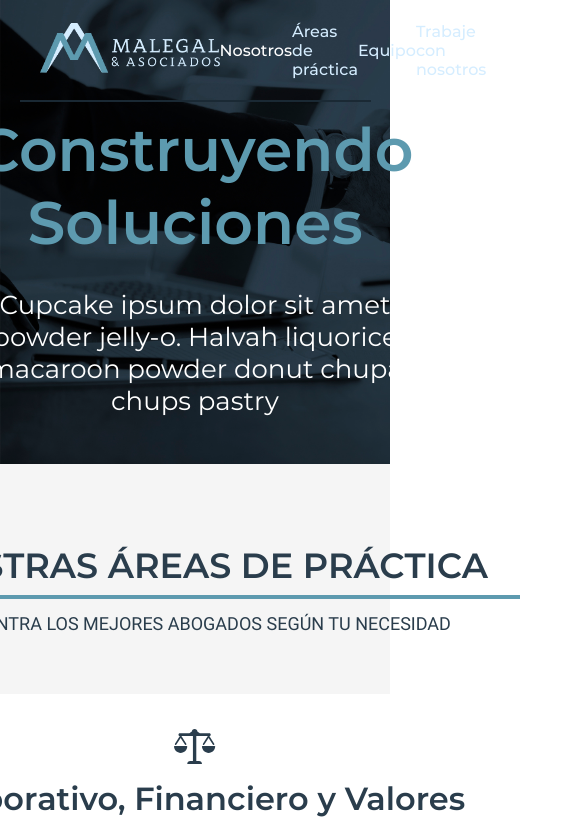
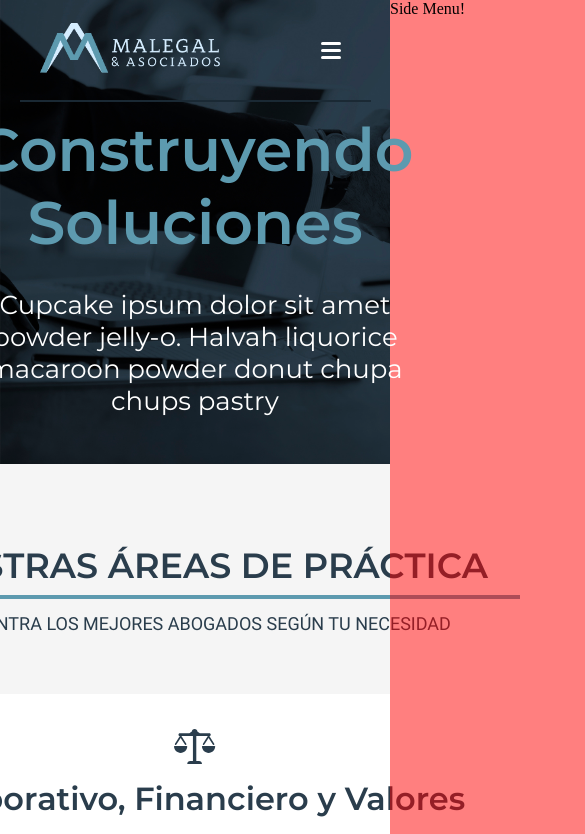
Before and after one commit to fcor/malegal, a React (Create React App) app: page / in a window 390 px wide. Shown: the top 834 px of the page, 585 px wide, since content can reach past the window. Built offline with nearby package versions, Linux system fonts and the light colour scheme.

Commit message:
Basic Hamburger menu working

```diff
--- a/src/App.css
+++ b/src/App.css
@@ -27,6 +27,8 @@
 
 body{
   margin: 0;
+  /* width: 100vw; */
+  /* overflow: hidden; */
 }
 
 .fade-enter {
@@ -130,6 +132,7 @@ body{
   height: 80px;
   justify-content: space-between;
   padding: 10px 40px 10px 20px;
+  /* border: 1px solid red; */
 }
 
 .navbar.classic{
@@ -161,6 +164,186 @@ body{
 
 .menu a.selected{
   color: white;
+}
+
+.hamburger-menu{
+  /* width: 50px; */
+  /* position: absolute;
+  right: 5%;
+  top: 0; */
+  /* right: 0; */
+  /* margin-left: auto; */
+  /* height: 50px; */
+  display: flex;
+  justify-content: center;
+  align-items: center;
+  flex-direction: column;
+  /* z-index: 2; */
+  transition: all .5s ease;
+  /* cursor: pointer; */
+  display: none;
+}
+
+/* fixed hamburger menu */
+.hamburger-box{
+  position: absolute;
+  /* background-color: white; */
+  /* position: absolute;
+  right: 5%;
+  top: 5%;*/
+  z-index: 2;
+  transition: all .5s ease;
+  display: none;
+  height: 35px;
+  width: 35px;
+  display: flex;
+  align-items: center;
+  justify-content: center;
+  flex-direction: column;
+}
+
+.bar-menu{
+  /* width: 25px; */
+  /* margin: 4px 0; */
+  width: 20px;
+  margin: 2px 0;
+  /*  */
+  height: 3px;
+  background: white;
+  border-radius: 10px;
+}
+
+.b1.active{
+  animation: bar1in .5s forwards;
+}
+.b2.active{
+  animation: bar2in .5s forwards;
+}
+.b3.active{
+  animation: bar3in .5s forwards;
+}
+
+.b1.inactive{
+  animation: bar1out .5s forwards;
+}
+.b2.inactive{
+  animation: bar2out .5s forwards;
+}
+.b3.inactive{
+  animation: bar3out .5s forwards;
+}
+
+@keyframes bar1in{
+  0%{
+    transform: translateY(0);
+  }
+  50%{
+    transform: translateY(7px);
+  }
+  100%{
+    transform: translateY(7px) rotate(45deg);
+    /* background: black; */
+  }
+}
+
+@keyframes bar1out{
+  0%{
+    transform: translateY(7px) rotate(45deg);
+    /* background: black; */
+  }
+  50%{
+    transform: translateY(7px);
+  }
+  100%{
+    transform: translateY(0);
+    /* background: black; */
+  }
+}
+
+@keyframes bar2in{
+  0%{
+    opacity: 1;
+  }
+  100%{
+    opacity: 0;
+  }
+}
+
+@keyframes bar2out{
+  0%{
+    opacity: 0;
+  }
+  100%{
+    opacity: 1;
+  }
+}
+
+@keyframes bar3in{
+  0%{
+    transform: translateY(0);
+  }
+  50%{
+    transform: translateY(-7px);
+  }
+  100%{
+    transform: translateY(-7px) rotate(-45deg);
+    /* background: black; */
+  }
+}
+
+@keyframes bar3out{
+  0%{
+    transform: translateY(-7px) rotate(-45deg);
+    /* background: black; */
+  }
+  50%{
+    transform: translateY(-7px);
+  }
+  100%{
+    transform: translateY(0);
+    /* background: #FF9DFF; */
+  }
+}
+
+.side-menu{
+  display: none;
+}
+
+/* .menu-responsive{
+  display: none;
+  border: 1px solid blue;
+} */
+
+@media screen and (max-width: 950px) {
+  body{
+    width: 100vw;
+    overflow-x: hidden;
+  }
+  .navbar-desktop{
+    display: none;
+  }
+  .hamburger-menu{
+    display: flex;
+  }
+  .side-menu{
+    display: inline;
+  }
+  .menu-responsive{
+    /* display: inline; */
+    height: 100vh;
+    width: 100vw;
+    position: absolute;
+    /* z-index: 1; */
+    top: 0;
+    right: -100%;
+    background-color: rgba(255, 0, 0, 0.5);
+    transition: 0.5s;
+  }
+
+  .menu-responsive.active{
+    right: 0;
+  }
+
 }
 
 /* About Styles */
--- /dev/null
+++ b/src/components/Hamburger.jsx
@@ -0,0 +1,56 @@
+import React from 'react'
+import Logo from './Logo'
+
+const getAnimationCS = (isActive) => {
+  if (isActive === null) {
+    return ''
+  } else if (isActive === true) {
+    return 'active'
+  } else if (isActive === false) {
+    return 'inactive'
+  }
+}
+
+class Hamburger extends React.Component {
+  constructor(props){
+    super(props)
+    this.state = {
+      active: null,
+      // on: false
+    }
+    this.handleClick = this.handleClick.bind(this)
+  }
+
+  handleClick(){
+    this.setState(
+      ({active}) => ({active: !active}),
+    )
+  }
+
+  render() {
+    const { active } = this.state
+    return(
+      <div className="side-menu">
+        <div className={`hamburger-menu`} onClick={this.handleClick} >
+          <div className="hamburger-box" >
+            <div className={`bar-menu b1 ${getAnimationCS(active)}`}></div>
+            <div className={`bar-menu b2 ${getAnimationCS(active)}`}></div>
+            <div className={`bar-menu b3 ${getAnimationCS(active)}`}></div>
+          </div>
+        </div>
+        <SideMenu isActive={active} />
+      </div>
+    )
+  }
+}
+
+const SideMenu = (props) => {
+  const isActive = props.isActive ? 'active' : ''
+  return(
+    <div className={`menu-responsive ${isActive}`}>
+      Side Menu!
+    </div>
+  )
+}
+
+export default Hamburger
--- a/src/components/Navbar.jsx
+++ b/src/components/Navbar.jsx
@@ -2,11 +2,15 @@ import React from 'react'
 import PropTypes from 'prop-types'
 import Links from './Links'
 import Logo from './Logo'
+import Hamburger from './Hamburger'
 
 const Navbar = ({ variant }) =>
   <div className={`navbar row ${variant}`}>
     <Logo variant="link" />
-    <Links variant="navbar" />
+    <div className="navbar-desktop">
+      <Links variant="navbar" />
+    </div>
+    <Hamburger />
   </div>
 
 Navbar.propTypes = {
```
